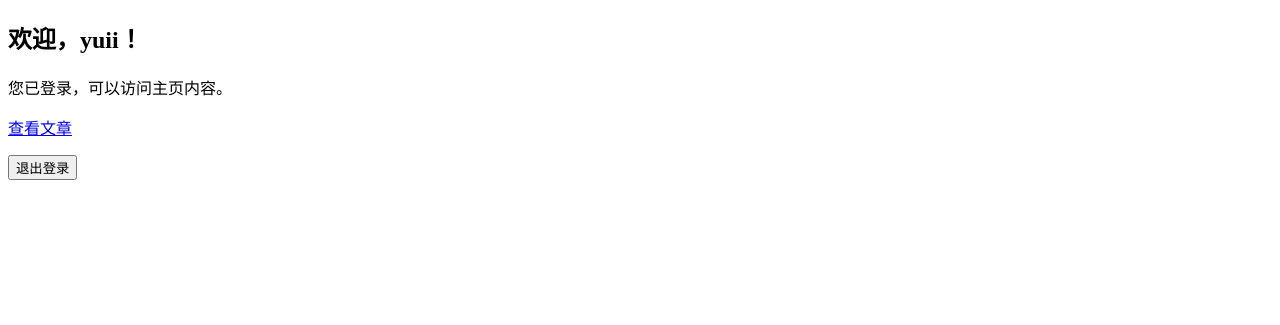
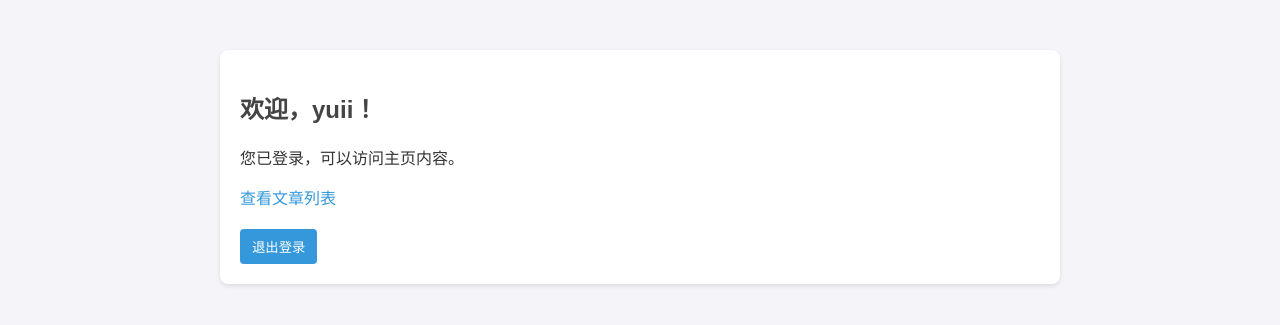
Before and after one commit to yum1209/sqlserver----, a Django app: page / in a window 1280 px wide. Shown: the top 325 px of the page. Run offline with Django 3.2, Linux system fonts and the light colour scheme; a user stored in the database is signed in.

Commit message:
优化前端页面及样式调整

```diff
--- a/ArticleSystem/article/views.py
+++ b/ArticleSystem/article/views.py
@@ -53,7 +53,7 @@ def logout_view(request):
     return redirect('home')
 
 # 主页，需登录访问
-@login_required
+# @login_required
 def home(request):
     return render(request, 'home.html', {'user': request.user})
 
--- a/ArticleSystem/templates/home.html
+++ b/ArticleSystem/templates/home.html
@@ -2,14 +2,74 @@
 <html lang="en">
   <head>
     <meta charset="UTF-8" />
+    <meta name="viewport" content="width=device-width, initial-scale=1.0" />
     <title>主页</title>
+    <style>
+      body {
+        font-family: Arial, sans-serif;
+        margin: 0;
+        padding: 0;
+        background-color: #f4f4f9;
+        color: #333;
+      }
+      .container {
+        width: 90%;
+        max-width: 800px;
+        margin: 50px auto;
+        background: #fff;
+        box-shadow: 0 2px 4px rgba(0, 0, 0, 0.1);
+        padding: 20px;
+        border-radius: 8px;
+      }
+      h2 {
+        color: #444;
+      }
+      a {
+        color: #3498db;
+        text-decoration: none;
+      }
+      a:hover {
+        text-decoration: underline;
+      }
+      button {
+        background-color: #3498db;
+        color: #fff;
+        border: none;
+        padding: 8px 12px;
+        border-radius: 4px;
+        cursor: pointer;
+      }
+      button:hover {
+        background-color: #2980b9;
+      }
+      form {
+        margin-top: 20px;
+      }
+      label {
+        display: block;
+        margin: 10px 0 5px;
+      }
+      input,
+      textarea {
+        width: 100%;
+        padding: 8px;
+        margin-bottom: 10px;
+        border: 1px solid #ccc;
+        border-radius: 4px;
+      }
+      .error {
+        color: red;
+        font-size: 14px;
+      }
+    </style>
   </head>
   <body>
+    <div class="container">
       {% if user.is_authenticated %}
       <!-- 已登录用户的内容 -->
       <h2>欢迎，{{ user.username }}！</h2>
       <p>您已登录，可以访问主页内容。</p>
-    <p><a href="{% url 'article_list' %}">查看文章</a></p>
+      <p><a href="{% url 'article_list' %}">查看文章列表</a></p>
       <form method="post" action="{% url 'logout' %}">
         {% csrf_token %}
         <button type="submit">退出登录</button>
@@ -18,15 +78,15 @@
       <!-- 未登录用户显示登录和注册表单 -->
       <h2>登录</h2>
       {% if messages %} {% for message in messages %}
-    <p style="color: red">{{ message }}</p>
+      <p class="error">{{ message }}</p>
       {% endfor %} {% endif %}
       <form method="post">
         {% csrf_token %}
         <input type="hidden" name="login" value="1" />
         <label for="login_username">用户名：</label>
-      <input type="text" name="login_username" required /><br />
+        <input type="text" name="login_username" required />
         <label for="login_password">密码：</label>
-      <input type="password" name="login_password" required /><br />
+        <input type="password" name="login_password" required />
         <button type="submit">登录</button>
       </form>
 
@@ -35,13 +95,14 @@
         {% csrf_token %}
         <input type="hidden" name="register" value="1" />
         <label for="register_username">用户名：</label>
-      <input type="text" name="register_username" required /><br />
+        <input type="text" name="register_username" required />
         <label for="register_password1">密码：</label>
-      <input type="password" name="register_password1" required /><br />
+        <input type="password" name="register_password1" required />
         <label for="register_password2">确认密码：</label>
-      <input type="password" name="register_password2" required /><br />
+        <input type="password" name="register_password2" required />
         <button type="submit">注册</button>
       </form>
       {% endif %}
+    </div>
   </body>
 </html>
```
Also changed, not shown: ArticleSystem/templates/article/article_detail.html (+54 -3 lines), ArticleSystem/templates/article/article_list.html (+46 -1 lines), ArticleSystem/db.sqlite3. Lines whose indentation alone changed are shown as unchanged.
